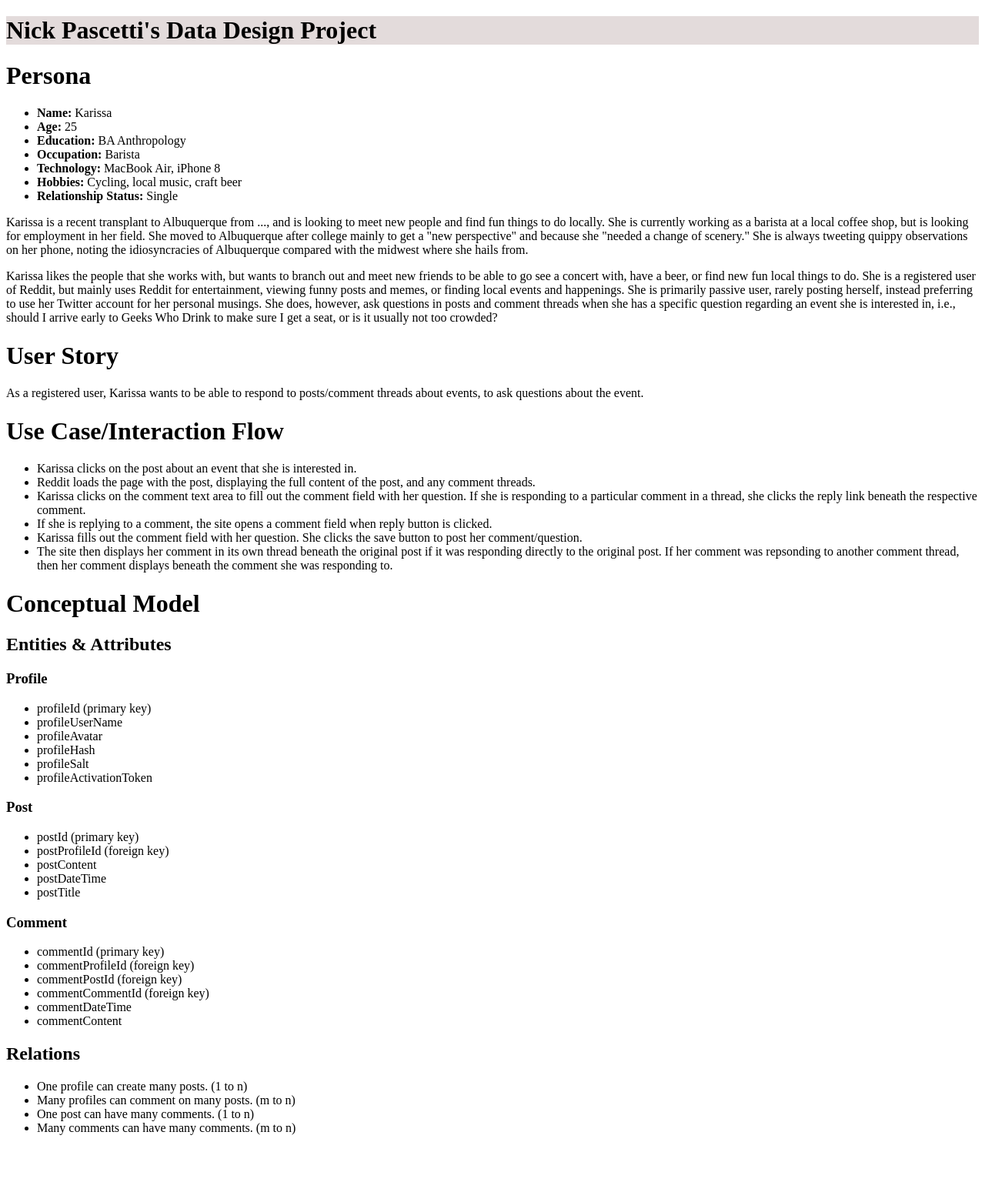
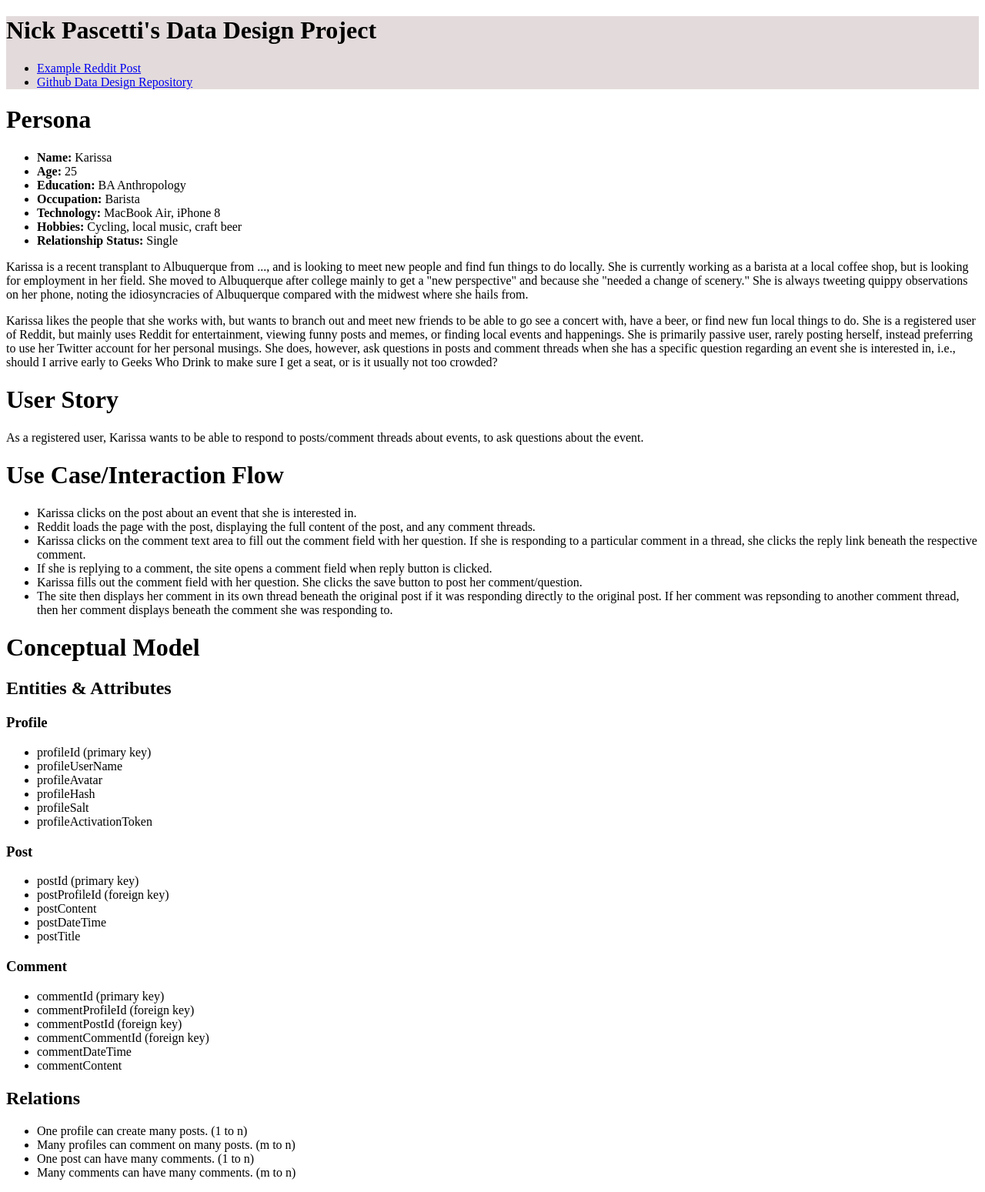
Before and after one commit to Npascetti/data-design, a PHP site: page / in a window 1280 px wide. Shown: the whole page at 77% size. Before the commit the page ends 1475 px from the top, so only its background shows below. Run offline with PHP 8.4, Linux system fonts and the light colour scheme.

Commit message:
added header and nav elements with links to reddit post and github repository added css styling to nav

```diff
--- a/css/stylesheet.css
+++ b/css/stylesheet.css
@@ -4,3 +4,7 @@ header {
 	background-color: #E3DBDB;
 
 }
+
+nav.ul {
+	list-style: none;
+}
--- a/index.php
+++ b/index.php
@@ -7,6 +7,12 @@
 	</head>
 	<header>
 		<h1>Nick Pascetti's Data Design Project</h1>
+		<nav>
+			<ul>
+			<li><a href="https://www.reddit.com/r/Albuquerque/comments/75q2kp/hows_verizon_tmobile_celldata_coverage_aibf_field/">Example Reddit Post</a></li>
+			<li><a href="https://github.com/Npascetti/data-design">Github Data Design Repository</a></li>
+			</ul>
+		</nav>
 	</header>
 	<body>
 		<h1>Persona</h1>
@@ -25,17 +31,17 @@
 				on her phone, noting the idiosyncracies of Albuquerque compared with the midwest where she hails from.</p>
 			<p>Karissa likes the people that she works with, but wants to branch out and meet new friends to be able to go see a concert with,
 				have a beer, or find new fun local things to do. She is a registered user of Reddit, but mainly uses Reddit for entertainment,
-				viewing funny posts and memes, or finding local events and happenings. She is primarily passive user, rarely posting herself, 				instead preferring to use her Twitter account for her personal musings. She does, however, ask questions in posts and comment threads when 				she has a specific question regarding an event she is interested in, i.e., should I arrive early to Geeks Who Drink to make sure I get a 				seat, or is it usually not too crowded?</p>
+				viewing funny posts and memes, or finding local events and happenings. She is primarily passive user, rarely posting herself, instead preferring to use her Twitter 				account for her personal musings. She does, however, ask questions in posts and comment threads when she has a specific question regarding an event she is 				interested in, i.e., should I arrive early to Geeks Who Drink to make sure I get a seat, or is it usually not too crowded?</p>
 		<h1>User Story</h1>
 		<p>As a registered user, Karissa wants to be able to respond to posts/comment threads about events, to ask questions about the event.</p>
 		<h1>Use Case/Interaction Flow</h1>
 			<ul>
 				<li>Karissa clicks on the post about an event that she is interested in.</li>
 				<li>Reddit loads the page with the post, displaying the full content of the post, and any comment threads.</li>
-				<li>Karissa clicks on the comment text area to fill out the comment field with her question. If she is responding to a particular comment  				in a thread, she clicks the reply link beneath the respective comment.</li>
+				<li>Karissa clicks on the comment text area to fill out the comment field with her question. If she is responding to a particular comment in a thread, she clicks 				the reply link beneath the respective comment.</li>
 				<li>If she is replying to a comment, the site opens a comment field when reply button is clicked.</li>
 				<li>Karissa fills out the comment field with her question. She clicks the save button to post her comment/question.</li>
-				<li>The site then displays her comment in its own thread beneath the original post if it was responding directly to the original post. If her comment was repsonding to another comment thread, then her comment displays beneath the comment she was responding to.</li>
+				<li>The site then displays her comment in its own thread beneath the original post if it was responding directly to the original post. If her comment was repsonding 				to another comment thread, then her comment displays beneath the comment she was responding to.</li>
 			</ul>
 		<h1>Conceptual Model</h1>
 			<h2>Entities & Attributes</h2>
```
